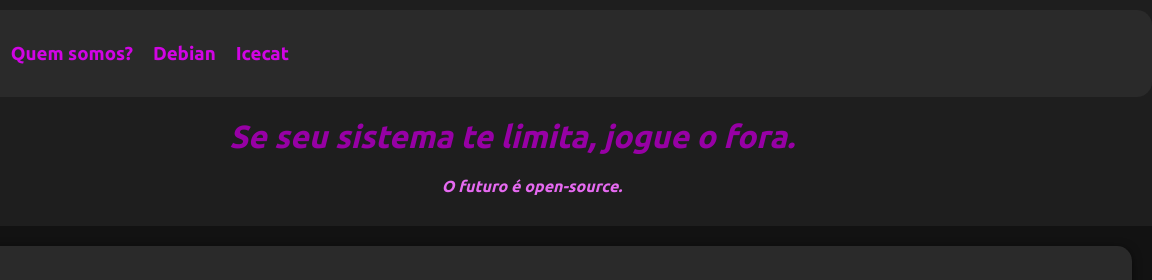
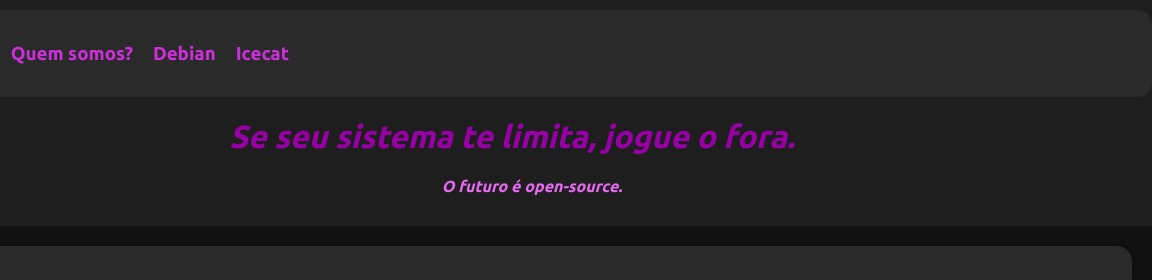
Before and after one commit to TuringBiriguense/trabalhobridweb, a plain HTML site: page index.html in a window 1280 px wide. Shown: the top 280 px of the page, 128-1280 px from the left. Drawn offline with Linux system fonts and the light colour scheme.

Commit message:
KKKKKKKKKKKK

```diff
--- a/style.css
+++ b/style.css
@@ -53,7 +53,7 @@ nav ul li {
 }
 
 nav ul li a {
-    color: #d104e4;
+    color: #cd2fdbfd;
     text-decoration: none;
 }
 
```
